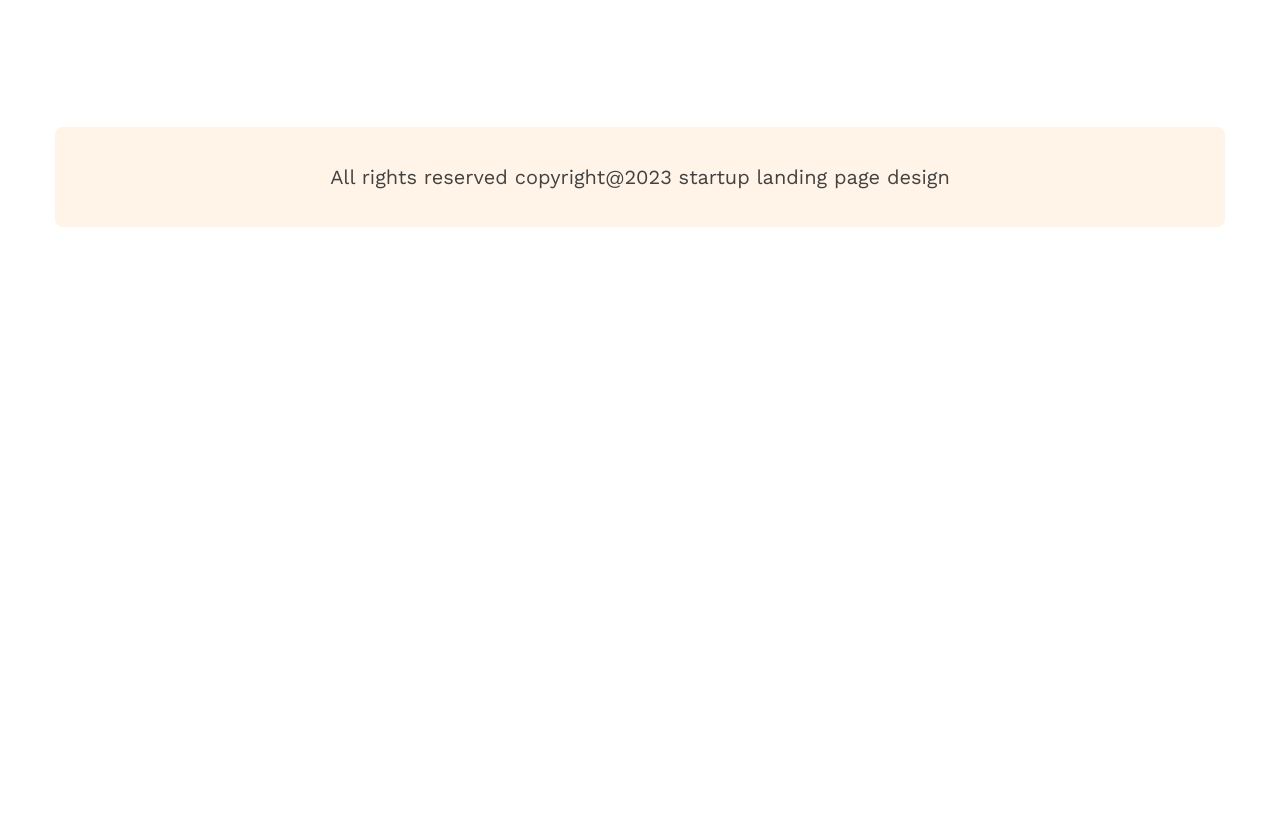
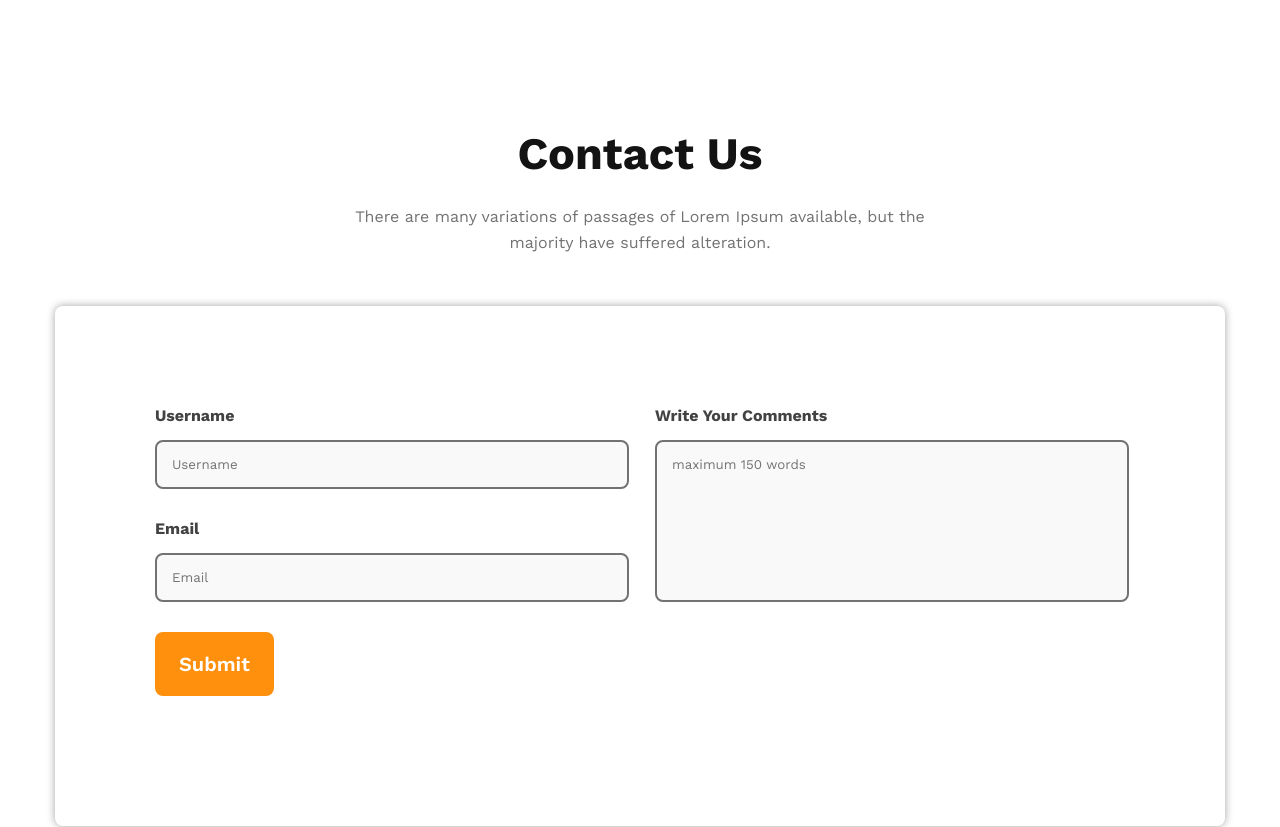
Before and after one commit to Sonia-Shurmi/g3architect, a plain HTML site: page index.html in a window 1280 px wide. Shown: the part 3695-4522 px from the top of the page. Before the commit the page ends 3922 px from the top, so only its background shows below. Drawn offline with nearby package versions, Linux system fonts and the light colour scheme.

Commit message:
extra contact section completed

```diff
--- a/index.html
+++ b/index.html
@@ -142,7 +142,7 @@
         <!-- sponsor area -->
         <section class="sponsor-area">
             <div class="container">
-                <div class="section-title">
+                <div class="section-title center">
                     <h3 class="title">Our Sponspors</h3>
                     <p class="detail">There are many variations of passages of Lorem Ipsum available, but the majority have suffered alteration.</p>
                 </div>
@@ -165,14 +165,44 @@
                 </div>
             </div>
         </section>
-        <!-- footer -->
-        <footer class="footer-area">
+        <!-- extra contact section added -->
+        <section class="contact-area">
             <div class="container">
-                <div class="footer-content">
-                    <p>All rights reserved copyright@2023 startup landing page design</p>
+                <div class="section-title center">
+                    <h3 class="title">Contact Us</h3>
+                    <p class="detail">There are many variations of passages of Lorem Ipsum available, but the majority have suffered alteration.</p>
                 </div>
+                <form action="" class="contact-form">
+                    <div class="input-left">
+                        <div class="single-input">
+                            <label for="">Username</label>
+                            <input class="w-100" type="text" placeholder="Username">
+                        </div>
+                        <div class="single-input">
+                            <label for="">Email</label>
+                            <input class="w-100" type="email" placeholder="Email">
+                        </div>
+                        <div class="single-input">
+                            <input type="button" class="button" value="Submit">
+                        </div>
+                    </div>
+                    <div class="input-right">
+                        <div class="textarea">
+                            <label for="">Write Your Comments</label>
+                            <textarea placeholder="maximum 150 words"></textarea>
+                        </div>
+                    </div>
+                </form>
             </div>
-        </footer>
+        </section>
     </main>
+    <!-- footer -->
+    <footer class="footer-area">
+        <div class="container">
+            <div class="footer-content">
+                <p>All rights reserved copyright@2023 startup landing page design</p>
+            </div>
+        </div>
+    </footer>
 </body>
 </html>
--- a/styles.css
+++ b/styles.css
@@ -66,6 +66,11 @@ img{
     padding: 13px 20px;
     border-radius: 5px;
 }
+.center{
+    text-align: center;
+    max-width: 100%;
+    margin: 0 auto 50px;
+}
 /* menu */
 .logo a{
     font-size: 2.81em;
@@ -118,6 +123,11 @@ img{
     padding: 15px;
     border-radius: 5px;
     box-shadow: 1px 0px 28px #e3dcdc;
+    width: 150px;
+}
+.mobile-menu-list a{
+    color: #727272;
+    padding: 8px;
 }
 .mobile-menu-wrap:hover .mobile-menu-list{
     display: block;
@@ -163,10 +173,6 @@ img{
     padding-left: 0;
     margin-bottom: 40px;
 }
-/* promising feature */
-/* .promising-feature{
-    padding-top: 150px;
-} */
 .promising-feature{
     padding: 150px 25px 0;
 }
@@ -184,12 +190,16 @@ img{
     margin-bottom: 20px;
     border-radius: 8px;
 }
+.prms-ftr-inner-sngl:last-child {
+    margin-bottom: 0px;
+}
 .prms-ftr-inner-sngl .detail {
     margin-bottom: 0;
 }
 .prms-ftr-bnr{
     padding-left: 0px;
     position: relative;
+    margin-bottom: 30px;
 }
 .highlight{
     padding: 30px 0;
@@ -267,20 +277,8 @@ img{
 }
 /* sponsors area */
 .sponsor-area {
-    padding: 0px 25px 130px;
+    padding: 0px 25px 50px;
 }
-.sponsor-area .section-title{
-    text-align: center;
-    max-width: 100%;
-    margin: 0 auto;
-}
-/* .sponsors{
-    display: flex;
-    align-items: center;
-    justify-content: space-between;
-    flex-wrap: wrap;
-} */
-
 .sponsors {
     display: flex;
     align-items: center;
@@ -296,6 +294,9 @@ img{
     width: auto;
 }
 /* footer */
+.footer-area{
+    padding: 50px 0 0;
+}
 .footer-content{
     background: #FFF4E7;
     text-align: center;
@@ -305,6 +306,43 @@ img{
 .footer-content p{
     font-size: 20px;
     color: #424242;
+}
+/* contact area */
+.contact-area{
+    padding: 0px 25px;
+}
+.contact-form {
+    padding: 25px;
+    box-shadow: 0 0 8px rgb(0 0 0 / 36%);
+    border-radius: 8px;
+    display: flex;
+    gap: 30px;
+    flex-wrap: wrap;
+    flex-direction: column-reverse;
+}
+.contact-form > div{
+    width: 100%;
+}
+label {
+    display: block;
+    font-weight: 700;
+    color: #424242;
+    margin-bottom: 15px;
+}
+input.w-100, textarea{
+    width: calc(100% - 30px);
+    border: 2px solid #727272;
+    padding: 15px;
+    border-radius: 8px;
+    background: #f9f9f9;
+    color: #424242;
+}
+textarea {
+    height: 128px;
+    resize: none;
+}
+.single-input{
+    margin-bottom: 30px;
 }
 /* responsive css */
 @media (min-width: 480px) {
@@ -362,6 +400,7 @@ img{
     .prms-ftr-bnr{
         padding-left: 40px;
         position: relative;
+        margin-bottom: 0px;
     }
     .highlight{
         padding: 46px 42px;
@@ -373,6 +412,9 @@ img{
         flex-direction: row;
         justify-content: center;
         flex-wrap: wrap;
+    }
+    .sponsor-area{
+        padding: 0px 25px 130px;
     }
     .sponsors {
         flex-direction: row;
@@ -416,11 +458,22 @@ img{
     .sponsor-area{
         padding: 0px 0 130px;
     }
-    .sponsor-area .section-title{
+    .center{
         max-width: 50%;
     }
     .sponsors {
         flex-wrap: nowrap;
+    }
+    .contact-form {
+        padding: 100px;
+        flex-wrap: nowrap;
+        flex-direction: row;
+    }
+    .contact-form > div{
+        width: 50%;
+    }
+    .footer-area{
+        padding: 130px 0;
     }
 }
 
```
